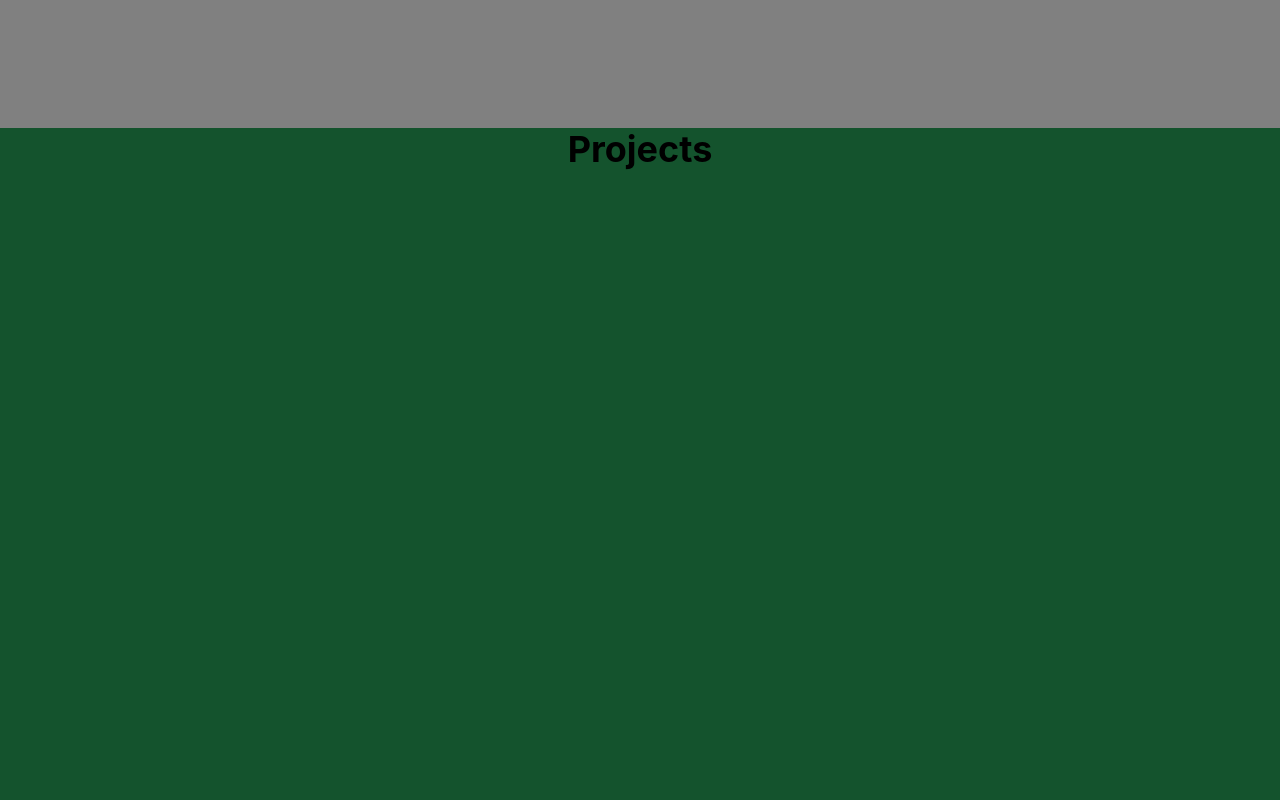
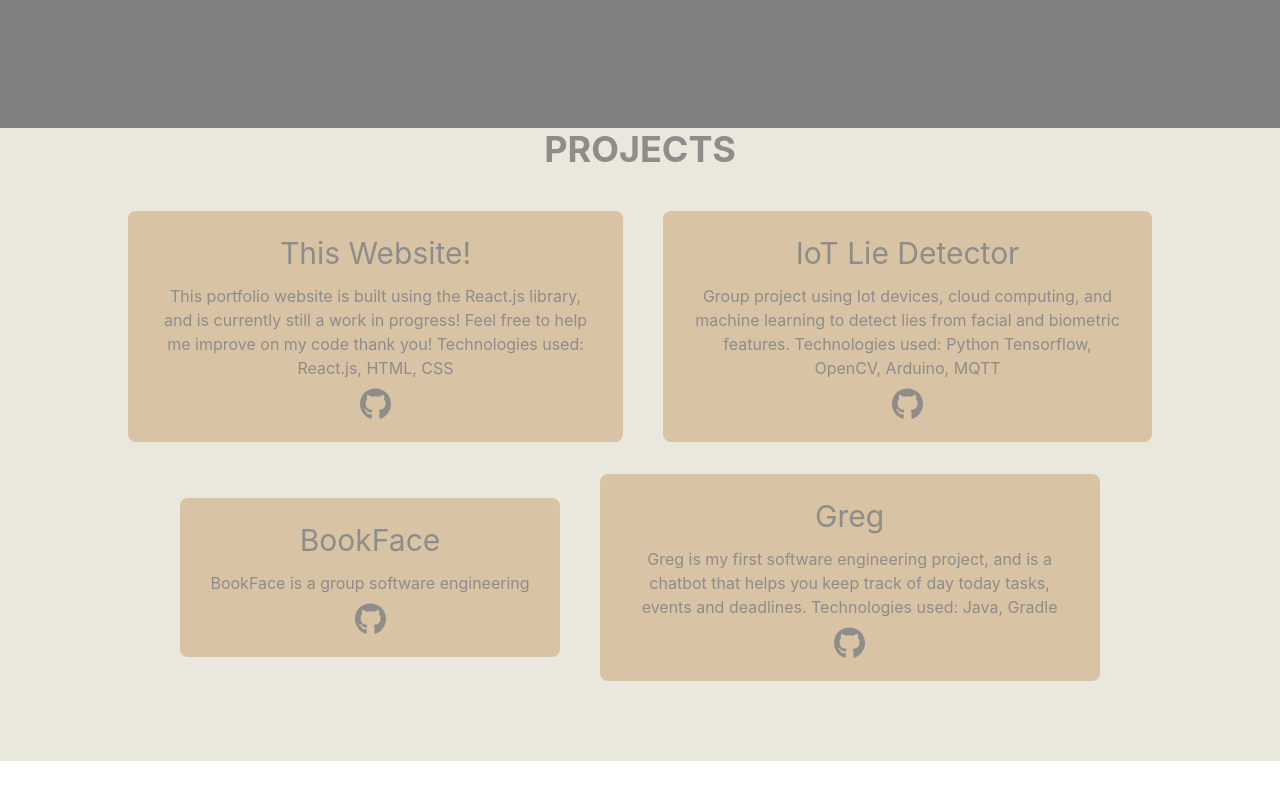
Before and after one commit to kynapy/kynapy.github.io, a React (Create React App) app: page / in a window 1280 px wide. Shown: the part 740-1540 px from the top of the page. After the commit the page ends 1501 px from the top, so only its background shows below. Built offline with nearby package versions, Linux system fonts and the light colour scheme.

Commit message:
Add design and content for Project Section

```diff
--- a/src/components/Project.js
+++ b/src/components/Project.js
@@ -1,7 +1,21 @@
-const Project = () => {
+import { FontAwesomeIcon } from "@fortawesome/react-fontawesome";
+import { faGithub } from "@fortawesome/free-brands-svg-icons";
+import { VStack } from "@chakra-ui/react";
+
+const Project = (props) => {
     return (
-        <>
-        </>
+        <article style={{
+            backgroundColor: "#D8C3A5",
+            borderRadius: 8,
+            textAlign: "center",
+            maxWidth: "500px",
+        }}>
+            <VStack style={{padding: "20px 30px"}}>
+                <h1 style={{fontSize: "30px"}}>{ props.title }</h1>
+                <p>{ props.description }</p>
+                <a href={ props.link }><FontAwesomeIcon icon={ faGithub } size="2x" /></a>
+            </VStack>
+        </article>
     )
 }
 
--- a/src/components/ProjectSection.js
+++ b/src/components/ProjectSection.js
@@ -1,12 +1,44 @@
 import React from "react";
-import FullScreenSection from "./FullScreenSection";
-import { Box, Heading } from "@chakra-ui/react";
+import { HStack, Heading, VStack } from "@chakra-ui/react";
+import Project from "./Project";
 
 const ProjectSection = () => {
     return (
-        <FullScreenSection backgroundColor="#14532d">
-            <Heading>Projects</Heading>
-        </FullScreenSection>
+        <VStack style={{backgroundColor:"#EAE7DC", color: "#8E8D8A", padding:"0 0 10vh 0 "}} spacing={10}>
+            <Heading>PROJECTS</Heading>
+            <VStack spacing={8}>
+                <HStack padding="0 10vw" spacing={10}>
+                    <Project
+                        title="This Website!"
+                        description="This portfolio website is built using the React.js library, and is currently still a work in progress! Feel free to help me improve on my code thank you!
+
+                        Technologies used: React.js, HTML, CSS"
+                        link=""
+                    />
+                    <Project
+                        title="IoT Lie Detector"
+                        description="Group project using Iot devices, cloud computing, and machine learning to detect lies from facial and biometric features.
+
+                        Technologies used: Python Tensorflow, OpenCV, Arduino, MQTT"
+                        link=""
+                    />
+                </HStack>
+                <HStack padding="0 10vw" spacing={10}>
+                    <Project
+                        title="BookFace"
+                        description="BookFace is a group software engineering "
+                        link=""
+                    />
+                    <Project
+                        title="Greg"
+                        description="Greg is my first software engineering project, and is a chatbot that helps you keep track of day today tasks, events and deadlines.
+
+                        Technologies used: Java, Gradle"
+                        link=""
+                    />
+                </HStack>
+            </VStack>
+        </VStack>
     );
 }
 
```
